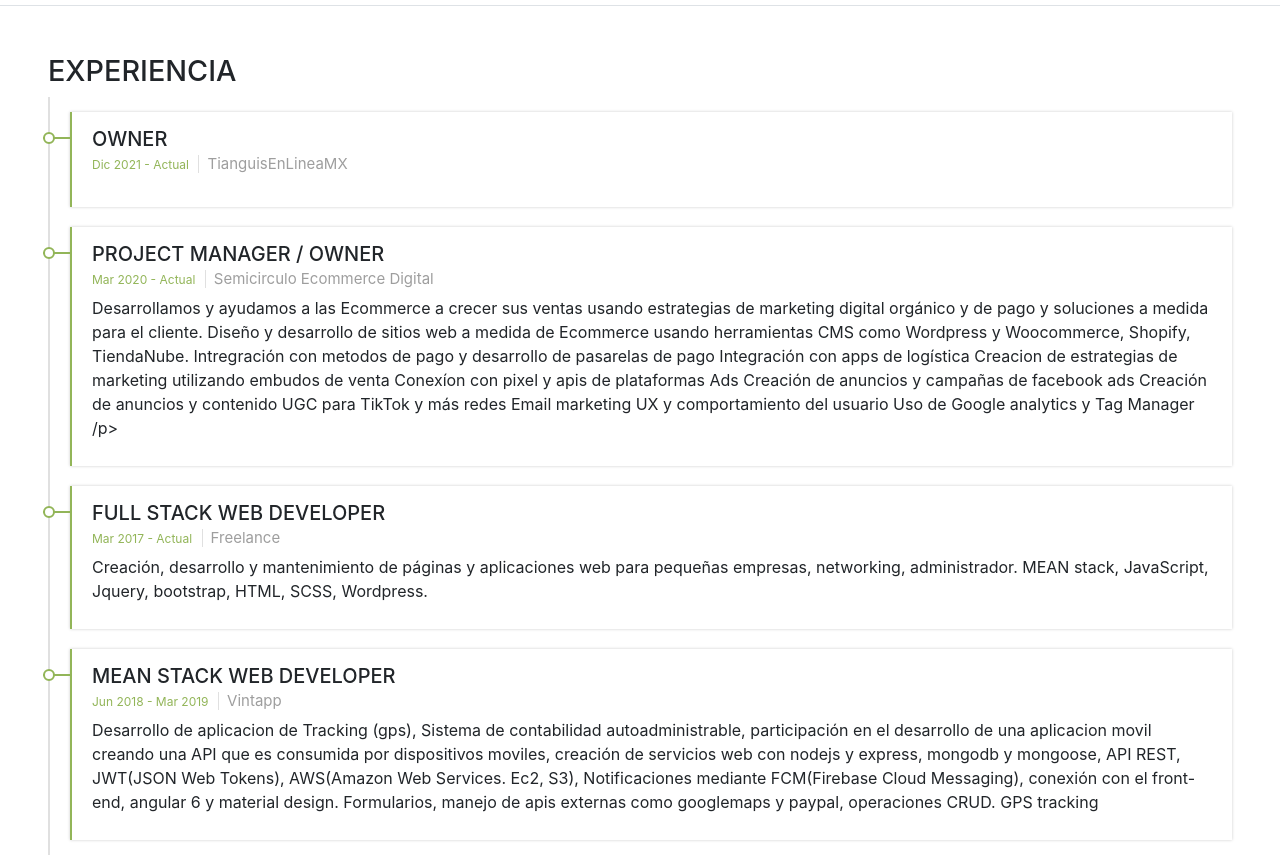
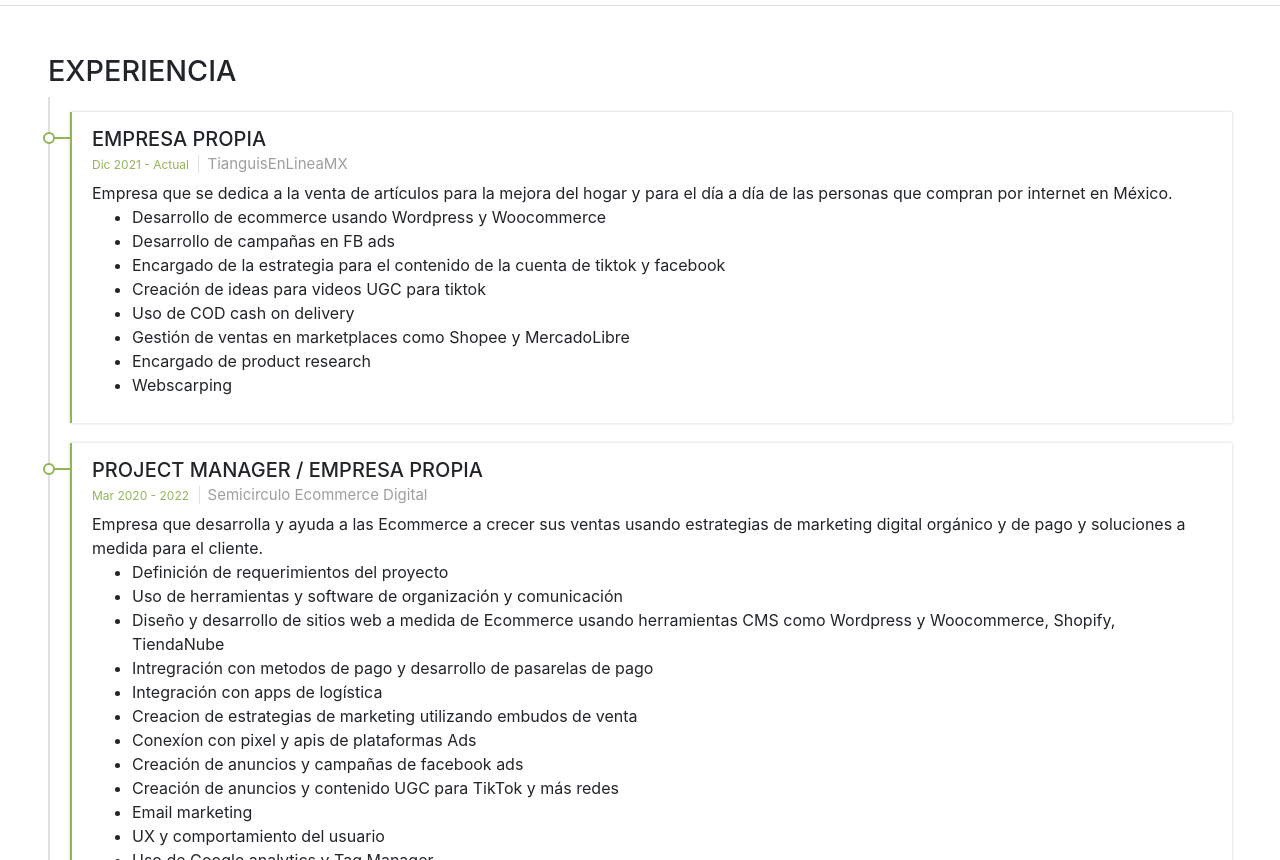
Before and after one commit to jorzarios/jorzariosCV, a website with bundled scripts: page index.html in a window 1280 px wide. Shown: the part 1940-2800 px from the top of the page. Built offline with nearby package versions, Linux system fonts and the light colour scheme.

Commit message:
tianguis experience created

```diff
--- a/index.html
+++ b/index.html
@@ -298,31 +298,52 @@
                     <div class="timeline">
                         <!-- Experience 4 -->
                       <div class="timeline-item">
-                        <h4 class="item-title">Owner</h4>
+                        <h4 class="item-title">Empresa propia </h4>
                         <span class="item-period">Dic 2021 - Actual</span>
-                        <span class="item-small">TianguisEnLineaMX </span>
-                        <p class="item-description">
+                        <span class="item-small">TianguisEnLineaMX</span>
+
+                        <div class="item-description">
+
+                                Empresa que se dedica a la venta de artículos para la mejora del hogar y para el día a día de las personas que compran por internet en México.
+
+                          <ul>
+<li>Desarrollo de ecommerce usando Wordpress y Woocommerce</li>
+<li>Desarrollo de campañas en FB ads</li>
+<li>Encargado de la estrategia para el contenido de la cuenta de tiktok y facebook</li>
+<li>Creación de ideas para videos UGC para tiktok</li>
+<li>Uso de COD cash on delivery</li>
+<li>Gestión de ventas en marketplaces como Shopee y MercadoLibre</li>
+<li>Encargado de product research</li>
+<li>Webscarping</li>
+</ul>
+                        </div>
+
 
                         </div>
                        <!-- Experience 3 -->
                       <div class="timeline-item">
-                        <h4 class="item-title">Project Manager / Owner</h4>
-                        <span class="item-period">Mar 2020 - Actual</span>
+                        <h4 class="item-title">Project Manager / Empresa propia</h4>
+                        <span class="item-period">Mar 2020 - 2022</span>
                         <span class="item-small">Semicirculo Ecommerce Digital</span>
-                        <p class="item-description">Desarrollamos y ayudamos a las Ecommerce a crecer sus ventas usando estrategias de marketing digital orgánico y de pago y soluciones a medida para el cliente.
 
-                              Diseño y desarrollo de sitios web a medida de Ecommerce usando herramientas CMS como Wordpress y Woocommerce, Shopify, TiendaNube.
-                              Intregración con metodos de pago y desarrollo de pasarelas de pago
-                              Integración con apps de logística
-                              Creacion de estrategias de marketing utilizando embudos de venta
-                              Conexíon con pixel y apis de plataformas Ads
-                              Creación de anuncios y campañas de facebook ads
-                              Creación de anuncios y contenido UGC para TikTok y más redes
-                              Email marketing
-                              UX y comportamiento del usuario
-                              Uso de Google analytics y Tag Manager
+                      <div class="item-description">Empresa que desarrolla y ayuda a las Ecommerce a crecer sus ventas usando estrategias de marketing digital orgánico y de pago y soluciones a medida para el cliente.
 
-                          /p>
+                           <ul>
+                                <li>Definición de requerimientos del proyecto</li>
+                                <li>Uso de herramientas y software de organización y comunicación</li>
+                                <li>Diseño y desarrollo de sitios web a medida de Ecommerce usando herramientas CMS como Wordpress y Woocommerce, Shopify, TiendaNube</li>
+                                <li>Intregración con metodos de pago y desarrollo de pasarelas de pago</li>
+                                <li>Integración con apps de logística</li>
+                                <li>Creacion de estrategias de marketing utilizando embudos de venta</li>
+                                <li>Conexíon con pixel y apis de plataformas Ads</li>
+                                <li>Creación de anuncios y campañas de facebook ads </li>
+                                <li>Creación de anuncios y contenido UGC para TikTok y más redes</li>
+                                <li>Email marketing</li>
+                                <li>UX y comportamiento del usuario</li>
+                                <li>Uso de Google analytics y Tag Manager</li>
+                               </ul>
+
+                          /div>
                       </div>
                       <!-- / Experience 3 -->
                      <!-- Experience 2 -->
```
